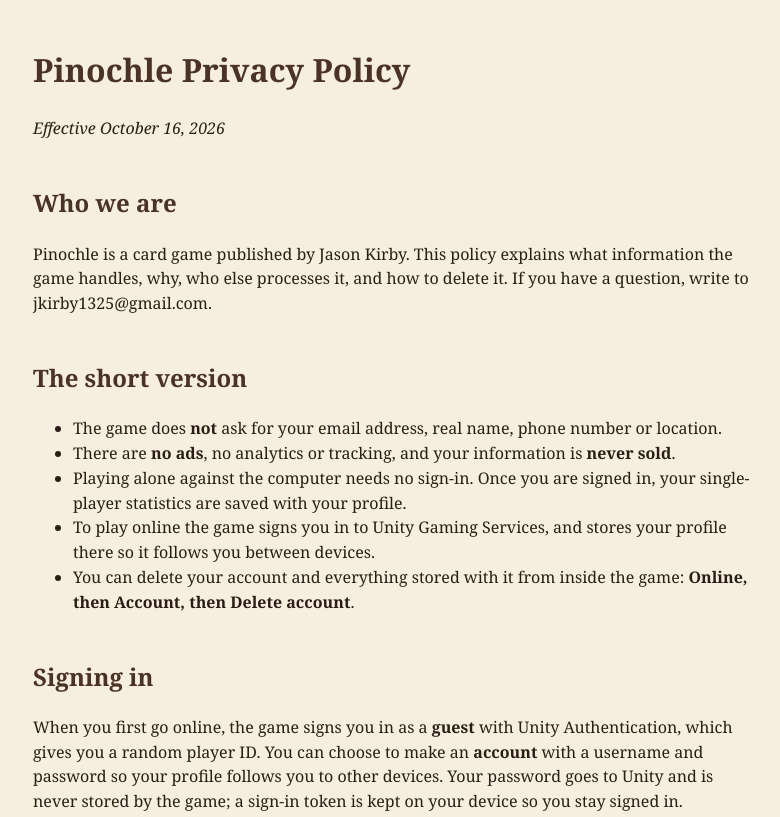
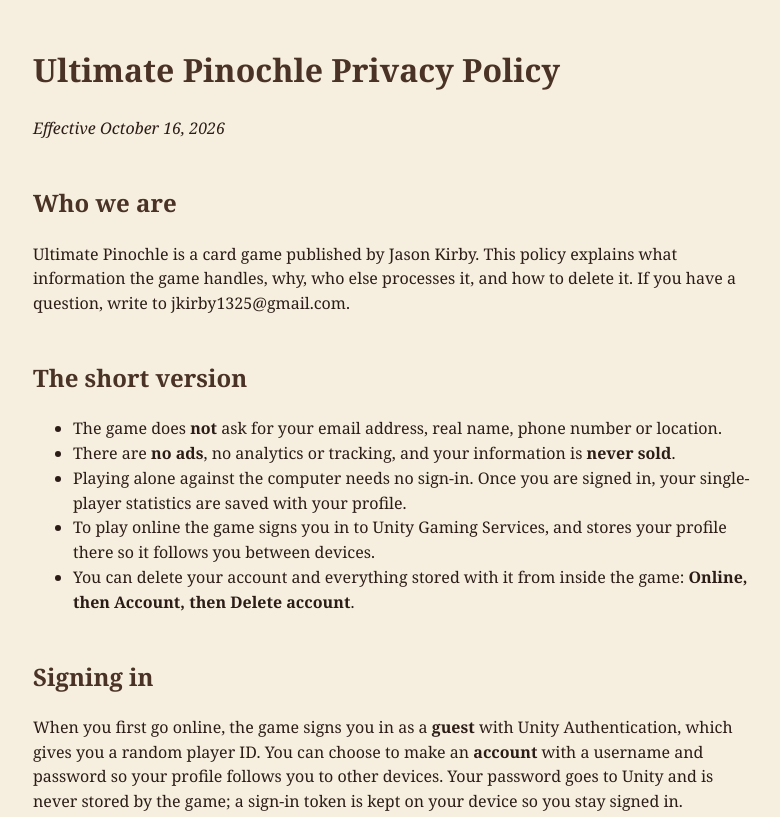
Before and after one commit to metropolisiii/PinochleGame, a plain HTML site: page index.html in a window 1280 px wide. Shown: the top 817 px of the page, without its empty margins (247-1027 px from the left). Drawn offline with Linux system fonts and the light colour scheme.

Commit message:
Add files via upload
Updated privacy policy

```diff
--- a/index.html
+++ b/index.html
@@ -1,12 +1,12 @@
 <!doctype html>
 <html lang="en"><head><meta charset="utf-8">
 <meta name="viewport" content="width=device-width, initial-scale=1">
-<title>Pinochle Privacy Policy</title>
+<title>Ultimate Pinochle Privacy Policy</title>
 <style>body{font-family:Georgia,serif;max-width:720px;margin:0 auto;padding:24px 16px;line-height:1.55;color:#2b1d16;background:#f6efdf}h1,h2{color:#4a3226}h2{margin-top:1.8em}a{color:#7a1f2b}</style></head><body>
-<h1>Pinochle Privacy Policy</h1>
+<h1>Ultimate Pinochle Privacy Policy</h1>
 <p><em>Effective October 16, 2026</em></p>
 <h2>Who we are</h2>
-<p>Pinochle is a card game published by Jason Kirby. This policy explains what information the game handles, why, who else processes it, and how to delete it. If you have a question, write to jkirby1325@gmail.com.</p>
+<p>Ultimate Pinochle is a card game published by Jason Kirby. This policy explains what information the game handles, why, who else processes it, and how to delete it. If you have a question, write to jkirby1325@gmail.com.</p>
 <h2>The short version</h2>
 <ul>
 <li>The game does <strong>not</strong> ask for your email address, real name, phone number or location.</li>
```
